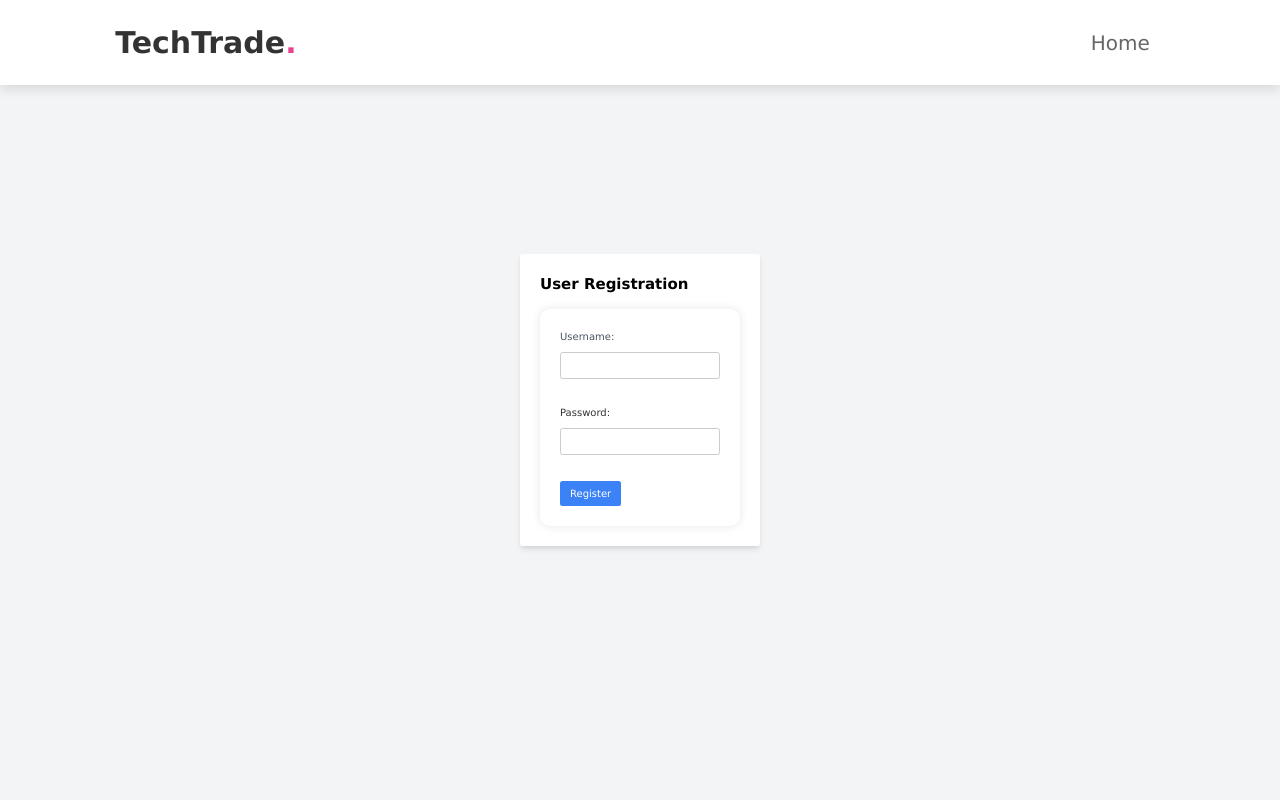
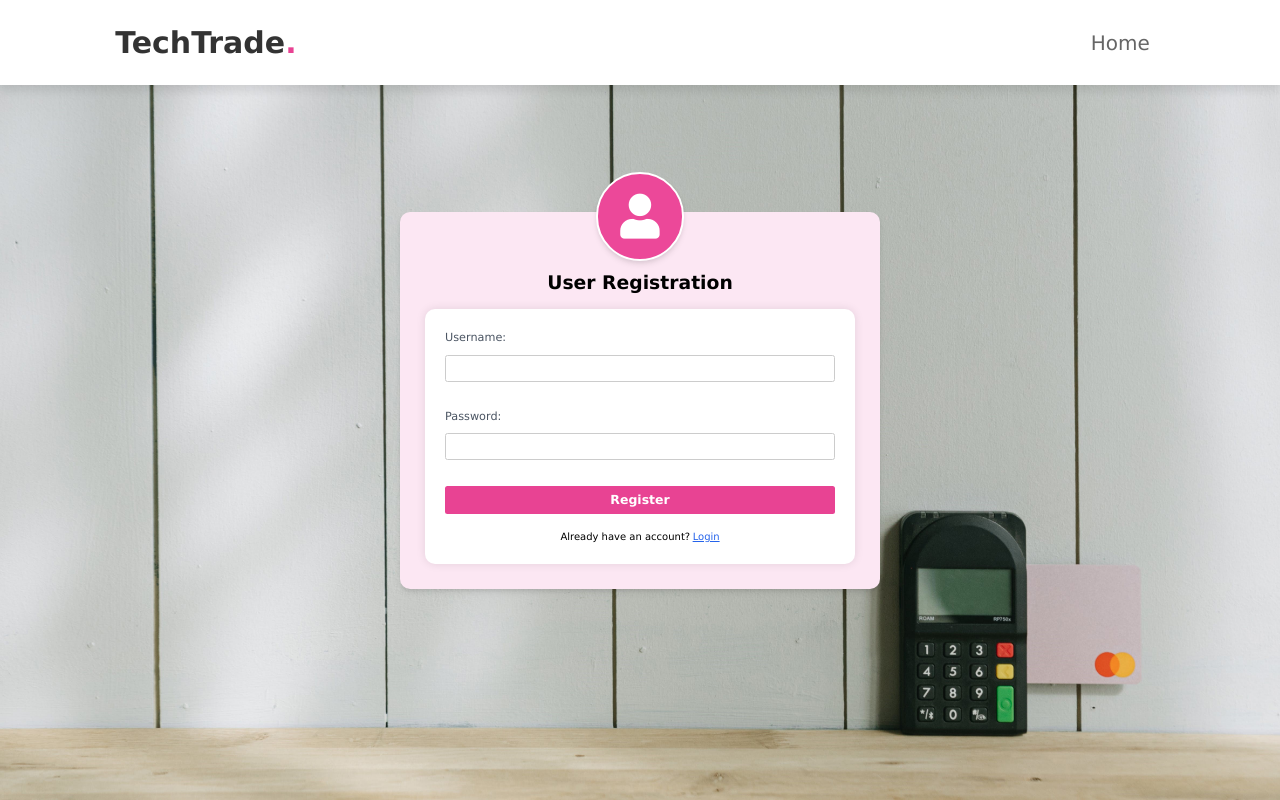
Before and after one commit to Build-And-Services/flask-ecom, a Flask app: page /register in a window 1280 px wide. Run offline with Flask 3, Linux system fonts and the light colour scheme; some libraries are stand-ins or nearby versions.

Commit message:
fix(login/register): redesign ui

```diff
--- a/templates/register.html
+++ b/templates/register.html
@@ -9,6 +9,8 @@
     <link rel="stylesheet" href="https://cdn.jsdelivr.net/npm/tailwindcss@2.2.19/dist/tailwind.min.css">
     <!-- custom css file link -->
     <link rel="stylesheet" href="{{ url_for('static', filename='css/style.css') }}" />
+            <!-- font awesome cdn link -->
+            <link rel="stylesheet" href="https://cdnjs.cloudflare.com/ajax/libs/font-awesome/5.15.3/css/all.min.css" />
 </head>
 
 <header>
@@ -22,23 +24,25 @@
     </nav>
 </header>
 
-<body class="bg-gray-100 h-screen flex justify-center items-center">
-
-    <div class="bg-white p-8 rounded shadow-md w-96">
-        <h1 class="text-2xl font-bold mb-6">User Registration</h1>
-        <form method="post" action="{{ url_for('register') }}">
+<body class="bg-gray-100 h-screen flex justify-center items-center home">
+    <div class="bg-pink-100 p-10 rounded-2xl shadow-md max-w-3xl w-full mx-8 relative" >
+        <div class="absolute rounded-full left-1/2 -top-16">
+            <i class="fas fa-user text-7xl rounded-full py-8 px-9 -left-1/2 relative bg-pink-500 shadow-md text-white" style="border: 2px solid white;"></i>
+        </div>
+        <h1 class="text-center text-3xl font-bold mt-14 mb-6">User Registration</h1>
+        <form method="post" action="{{ url_for('register') }}" class="bg-white">
             <div class="mb-4">
-                <label for="username" class="block text-gray-600">Username:</label>
+                <label for="username" class="block text-lg text-gray-600">Username:</label>
                 <input type="text" name="username" class="w-full border rounded px-3 py-2" required>
             </div>
             <div class="mb-4">
-                <label for="password" class="block text--600">Password:</label>
+                <label for="password" class="block text-lg text-gray-600">Password:</label>
                 <input type="password" name="password" class="w-full border rounded px-3 py-2" required>
             </div>
-            <button type="submit" class="bg-blue-500 text-white px-4 py-2 rounded hover:bg-blue-700">Register</button>
+            <button type="submit" class="bg-[#e84393] w-full text-xl font-bold text-white px-4 py-2 rounded hover:bg-pink-700">Register</button>
+            <small class="flex gap-1 justify-center pt-6 text-base">Already have an account? <a href="{{ url_for('login') }}" class="text-blue-600 hover:text-blue-900 underline">Login</a></small>
         </form>
     </div>
-
 </body>
 
 </html>
```
Also changed, not shown: templates/login.html (+13 -9 lines).
